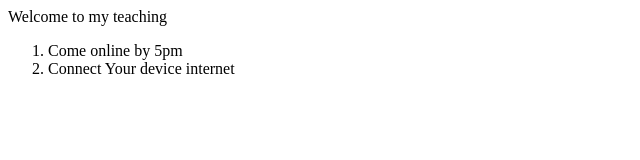
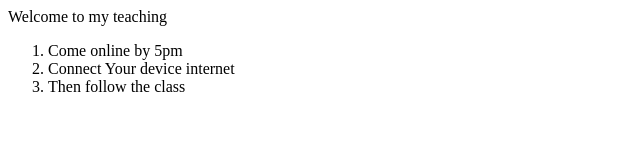
Before and after one commit to kendevops/teach, a plain HTML site: page index.html in a window 1280 px wide. Shown: the whole page, without its empty margins (0-640 px from the left). Drawn offline with Linux system fonts and the light colour scheme.

Commit message:
Added a new item on the list

```diff
--- a/index.html
+++ b/index.html
@@ -9,6 +9,7 @@
       <ol>
         <li>Come online by 5pm</li>
         <li>Connect Your device internet</li>
+        <li>Then follow the class</li>
       </ol>
     </body>
   </head>
```
